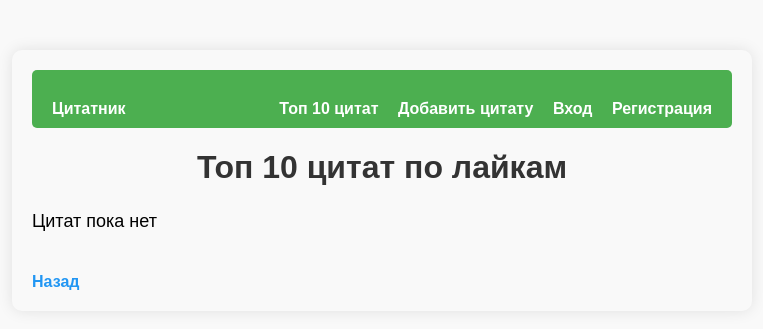
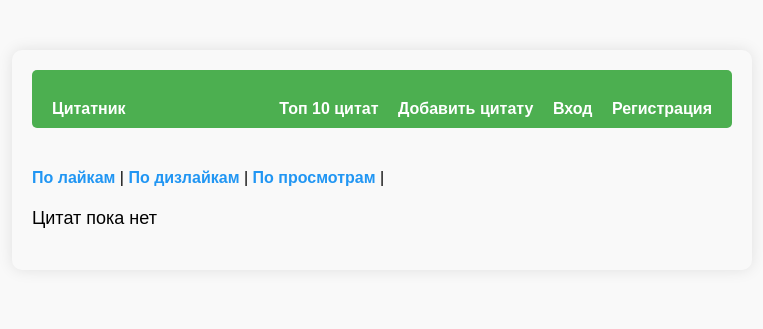
Before and after one commit to MacloProfile/quotes-project, a Django app: template app/templates/top.html in a window 1280 px wide. Shown: the top 329 px of the page, without its empty margins (258-1021 px from the left). Run offline with Django 3.2, Linux system fonts and the light colour scheme; the template is opened without the code that fills it, so the values that code supplies are empty.

Commit message:
add filters to top 10 page

```diff
--- /dev/null
+++ b/app/constants.py
@@ -0,0 +1,5 @@
+QUOTE_SORT_VARIANTS = {
+    'likes': '-likes',
+    'dislikes': '-dislikes',
+    'views': '-views'
+}
--- a/app/templates/top.html
+++ b/app/templates/top.html
@@ -7,14 +7,24 @@
 </head>
 <body>
     {% include 'blocks/navbar_block.html' %}
-    <h1>Топ 10 цитат по лайкам</h1>
+    <h1>
+        {% if current_sort == 'likes' %}Топ 10 цитат по лайкам{% endif %}
+        {% if current_sort == 'dislikes' %}Топ 10 цитат по дизлайкам{% endif %}
+        {% if current_sort == 'views' %}Топ 10 цитат по просмотрам{% endif %}
+    </h1>
 
-    {% for quote in top_quotes %}
+    <div class="filters">
+        <a href="?sort=likes">По лайкам</a> |
+        <a href="?sort=dislikes">По дизлайкам</a> |
+        <a href="?sort=views">По просмотрам</a> |
+    </div>
+
+    <div>
+        {% for quote in top_quotes %}
         {% include 'blocks/quote_block.html' with quote=quote can_vote=False %}
-    {% empty %}
-        <p>Цитат пока нет</p>
-    {% endfor %}
-
-    <a href="{% url 'index' %}">Назад</a>
+        {% empty %}
+            <p>Цитат пока нет</p>
+        {% endfor %}
+    </div>
 </body>
 </html>
--- a/app/urls.py
+++ b/app/urls.py
@@ -3,7 +3,8 @@ from django.contrib.auth import views as auth_views
 
 from app.views.auth import RegisterView
 from app.views.profile import ProfileView
-from app.views.quotes import IndexView, TopQuotesView, AddQuoteView, LikeQuoteView, DislikeQuoteView, EditQuoteView
+from app.views.quotes import IndexView, AddQuoteView, LikeQuoteView, DislikeQuoteView, EditQuoteView
+from app.views.top_quotes import TopQuotesView
 
 urlpatterns = [
     path('', IndexView.as_view(), name='index'),
```
Also changed, not shown: app/views/quotes.py (+0 -9 lines), app/views/top_quotes.py (added, +20 -0 lines).
